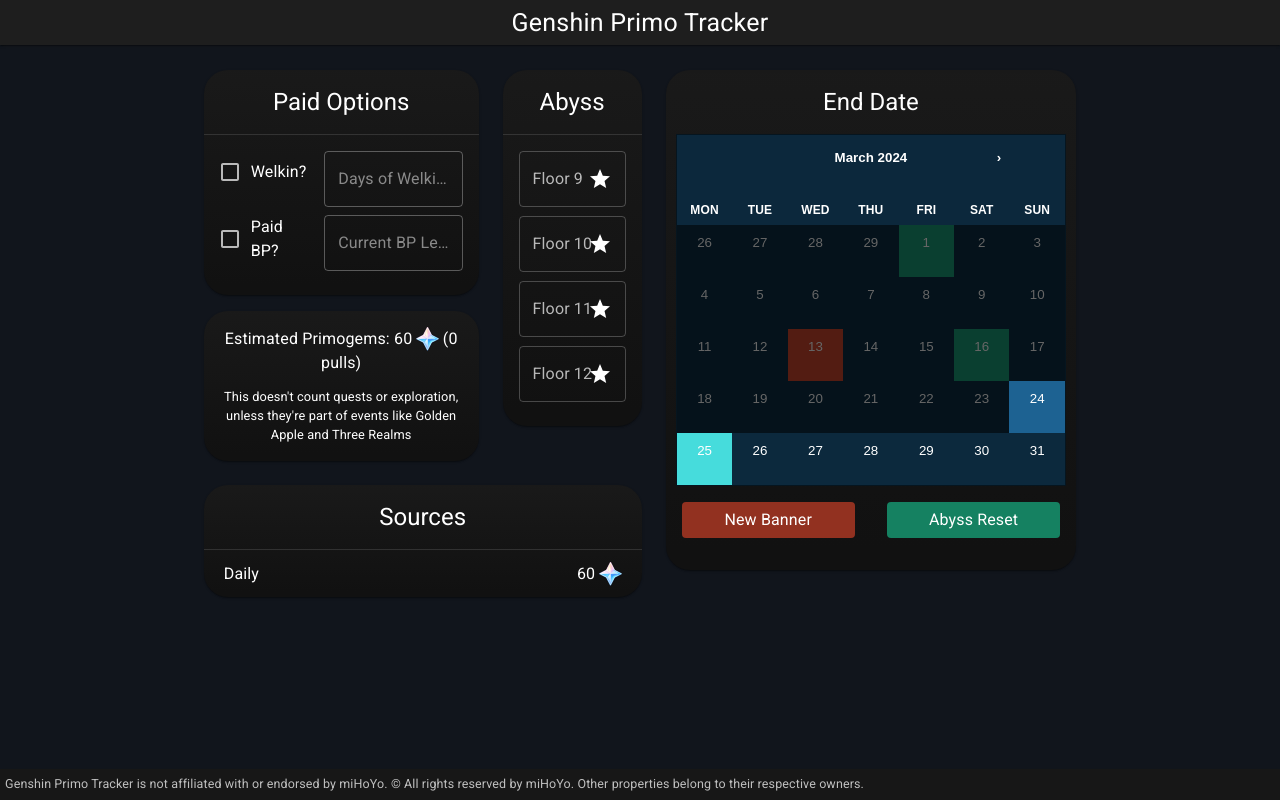
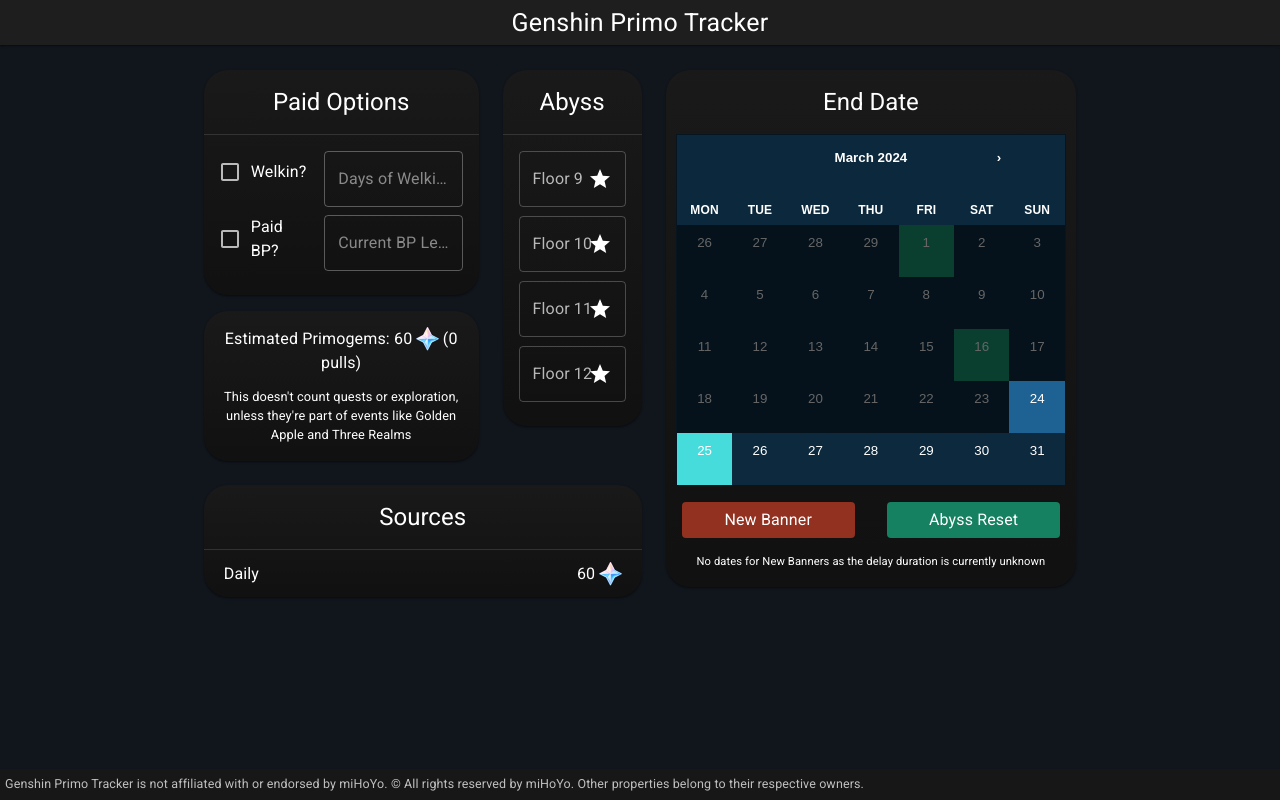
Before and after one commit to SirDerpyHerp/genshin-primo, a React (Create React App) app: page / in a window 1280 px wide. Built offline with nearby package versions, Linux system fonts and the light colour scheme.

Commit message:
Hide New Banner dates cause of delay

```diff
--- a/src/App.tsx
+++ b/src/App.tsx
@@ -342,6 +342,7 @@
                                     </Grid>
                                 })
                             }
+                            <Grid item xs={12}><Typography textAlign='center' fontSize='0.7rem'>No dates for New Banners as the delay duration is currently unknown</Typography></Grid>
                             {
                                 hasEstimated ? <Grid item xs={12}><Typography textAlign='center' fontSize='0.7rem'>Unfinished main events use the average amount of primos from previous patches</Typography></Grid> : null
                             }
--- a/src/Components/Calendar/index.tsx
+++ b/src/Components/Calendar/index.tsx
@@ -55,7 +55,8 @@
         }
 
         if ((new Date(2022, 2, 30).getTime() - date.getTime())/86400000 % 21 === 0) { // Use start of 2.6
-            res.push('newBanner')
+            //res.push('newBanner')
+            // Remove New Banner cause of delay
         }
 
         return res
```
